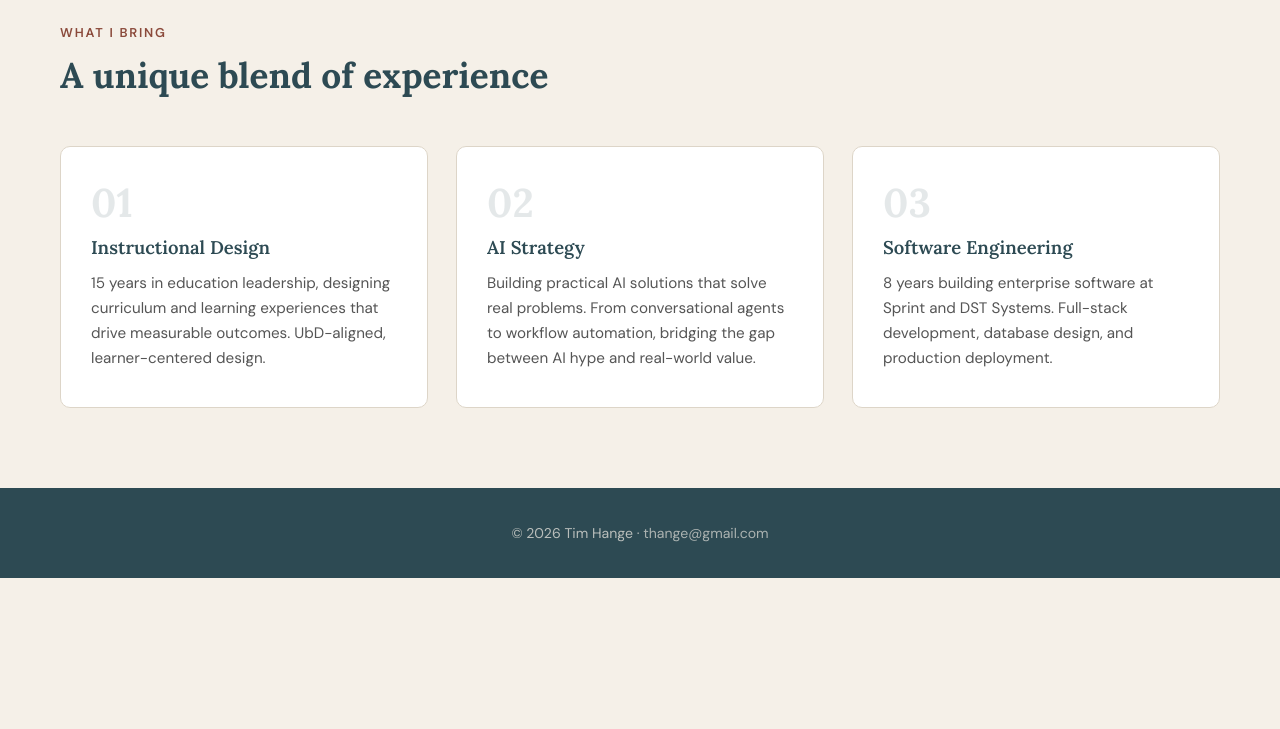
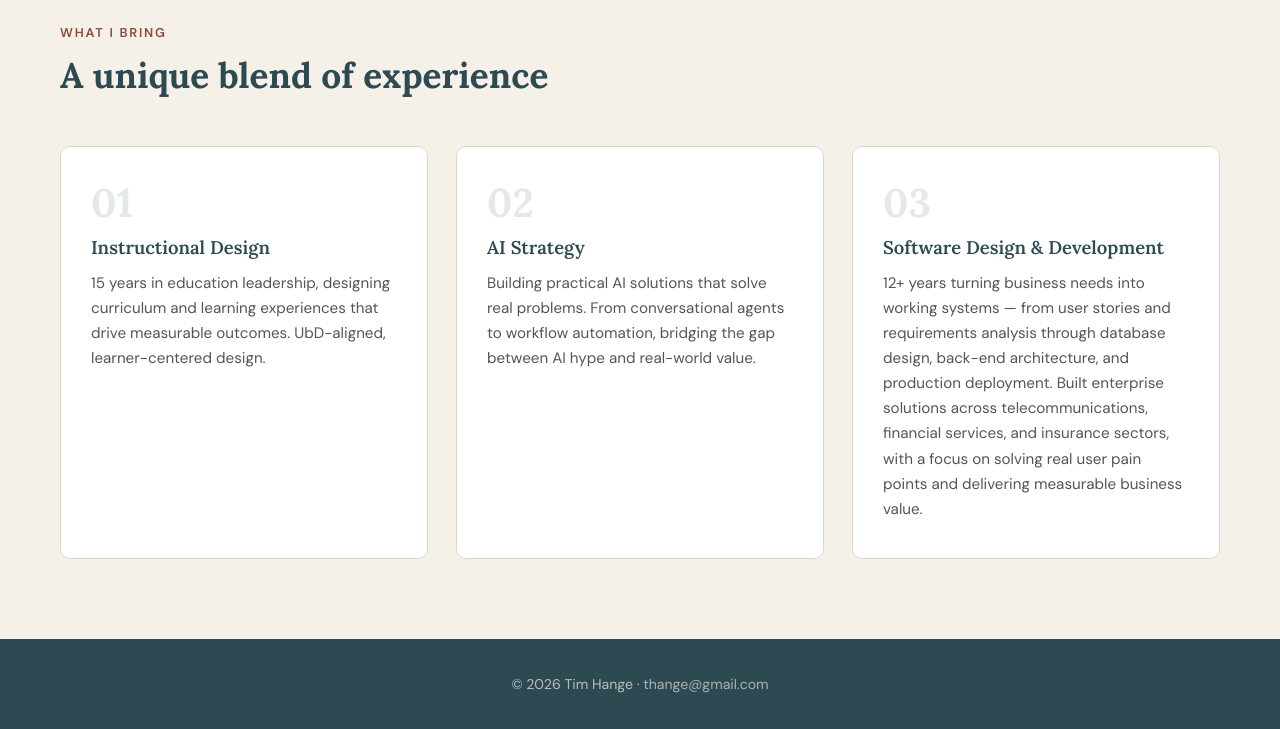
Before and after one commit to thange-ship-it/portfolio-blog, a Flask app: page / in a window 1280 px wide. Shown: the part 654-1383 px from the top of the page. Before the commit the page ends 1232 px from the top, so only its background shows below. Run offline with Flask 3, Linux system fonts and the light colour scheme.

Commit message:
Update third card to Software Design & Development
Co-Authored-By: Claude Opus 4.6 <noreply@anthropic.com>

```diff
--- a/app/templates/index.html
+++ b/app/templates/index.html
@@ -41,8 +41,8 @@
                 </div>
                 <div class="card">
                     <div class="card-number">03</div>
-                    <h3>Software Engineering</h3>
-                    <p>8 years building enterprise software at Sprint and DST Systems. Full-stack development, database design, and production deployment.</p>
+                    <h3>Software Design & Development</h3>
+                    <p>12+ years turning business needs into working systems — from user stories and requirements analysis through database design, back-end architecture, and production deployment. Built enterprise solutions across telecommunications, financial services, and insurance sectors, with a focus on solving real user pain points and delivering measurable business value.</p>
                 </div>
             </div>
         </div>
```
